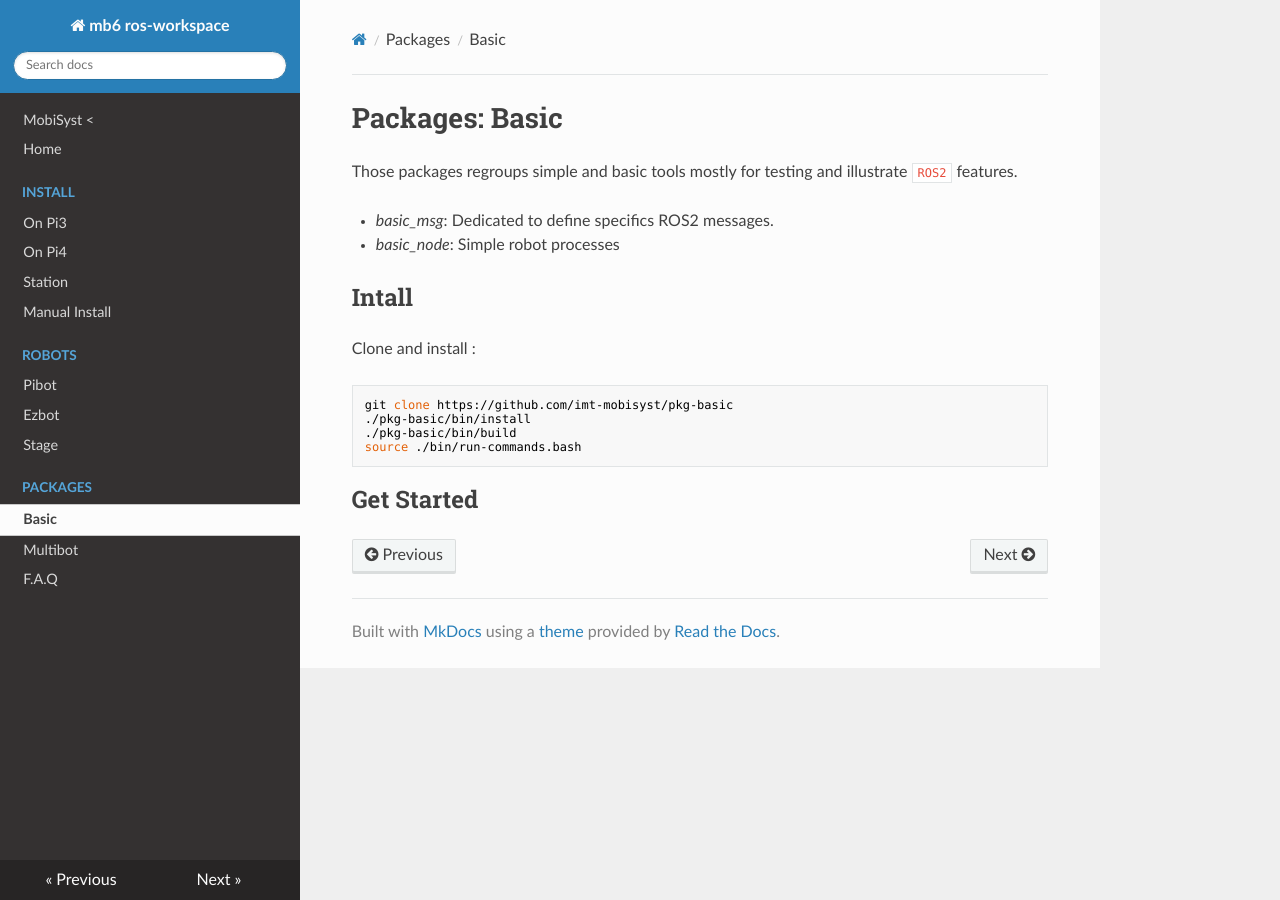
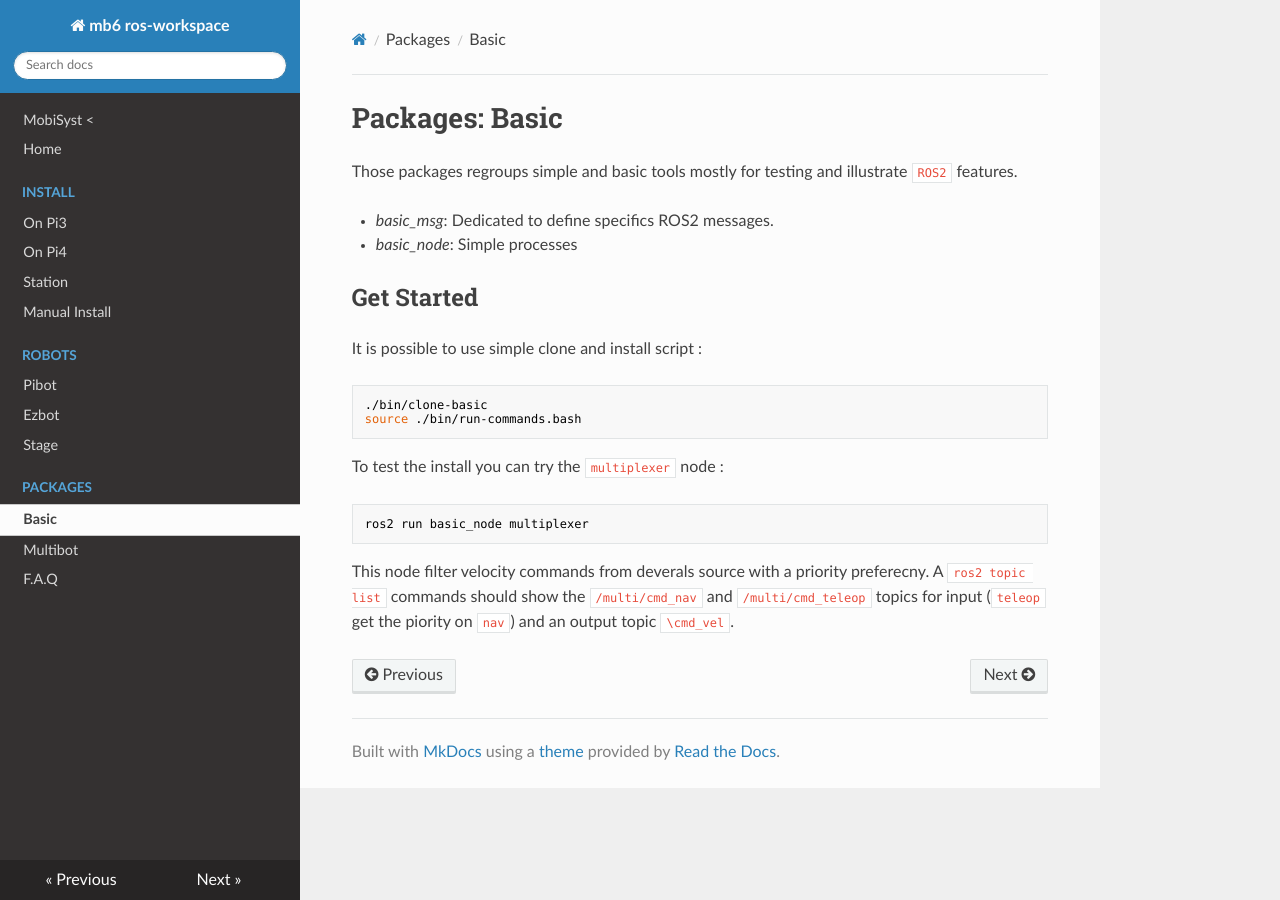
Before and after one commit to imt-mobisyst/mb6-space, an MkDocs documentation site: the page built from docs/pkg-basic.md, in a window 1280 px wide. Built offline with MkDocs 1.6.1, drawn with Linux system fonts in a browser that asks for light colours; nearby versions of some CDN libraries.

````diff
--- a/docs/pkg-basic.md
+++ b/docs/pkg-basic.md
@@ -3,17 +3,22 @@
 Those packages regroups simple and basic tools mostly for testing and illustrate `ROS2` features.
 
 - _basic_msg_: Dedicated to define specifics ROS2 messages.
-- _basic_node_: Simple robot processes
+- _basic_node_: Simple processes
 
-## Intall
+## Get Started
 
-Clone and install :
+It is possible to use simple clone and install script :
 
 ```sh
-git clone https://github.com/imt-mobisyst/pkg-basic
-./pkg-basic/bin/install
-./pkg-basic/bin/build
+./bin/clone-basic
 source ./bin/run-commands.bash
 ```
 
-## Get Started
+To test the install you can try the `multiplexer` node :
+
+```sh
+ros2 run basic_node multiplexer
+```
+
+This node filter velocity commands from deverals source with a priority preferecny.
+A `ros2 topic list` commands should show the `/multi/cmd_nav` and `/multi/cmd_teleop` topics for input (`teleop` get the piority on `nav`) and an output topic `\cmd_vel`.
````
Also changed, not shown: README.md (+1 -1 lines), docs/pkg-multibot.md (+5 -9 lines), 3 other files.
